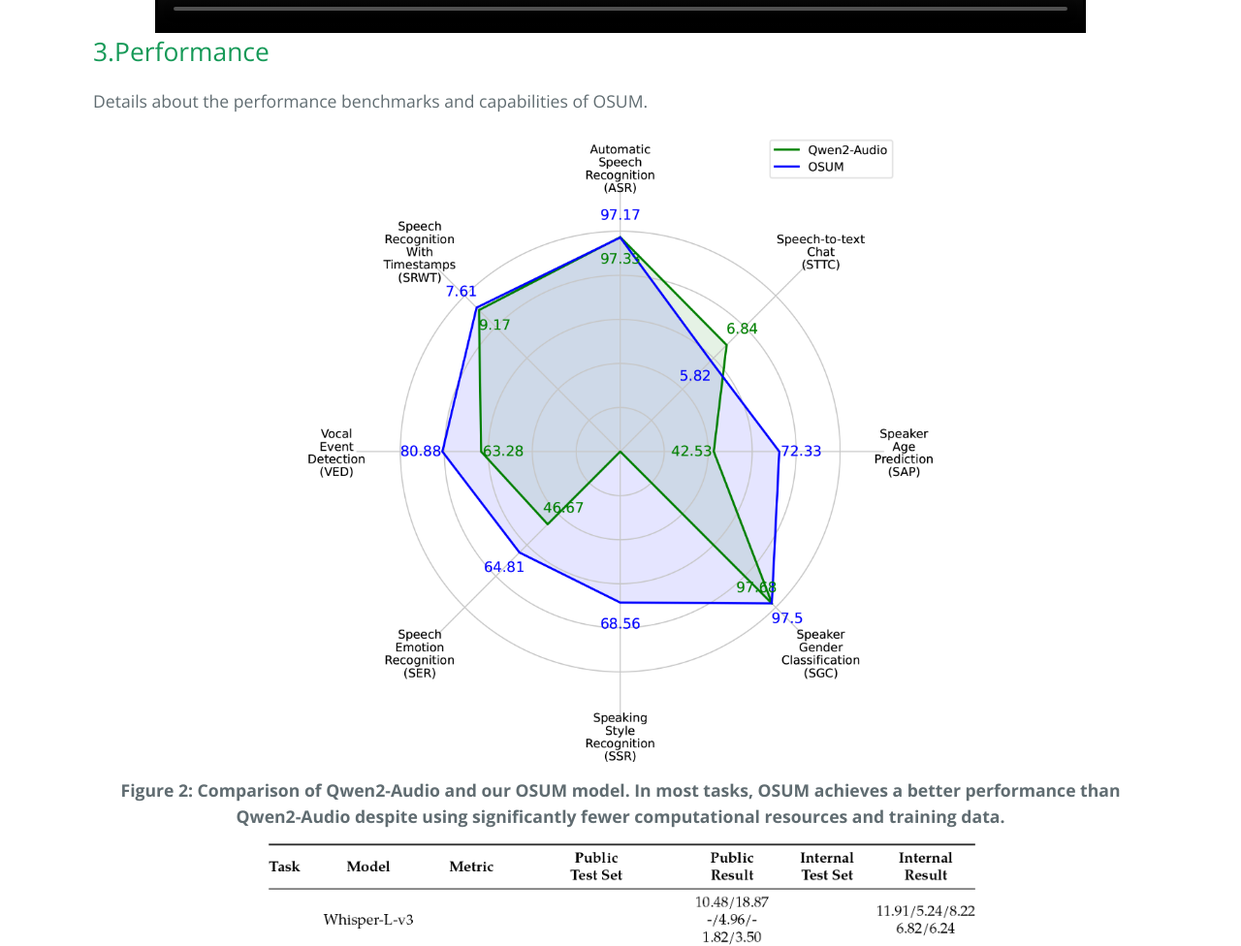
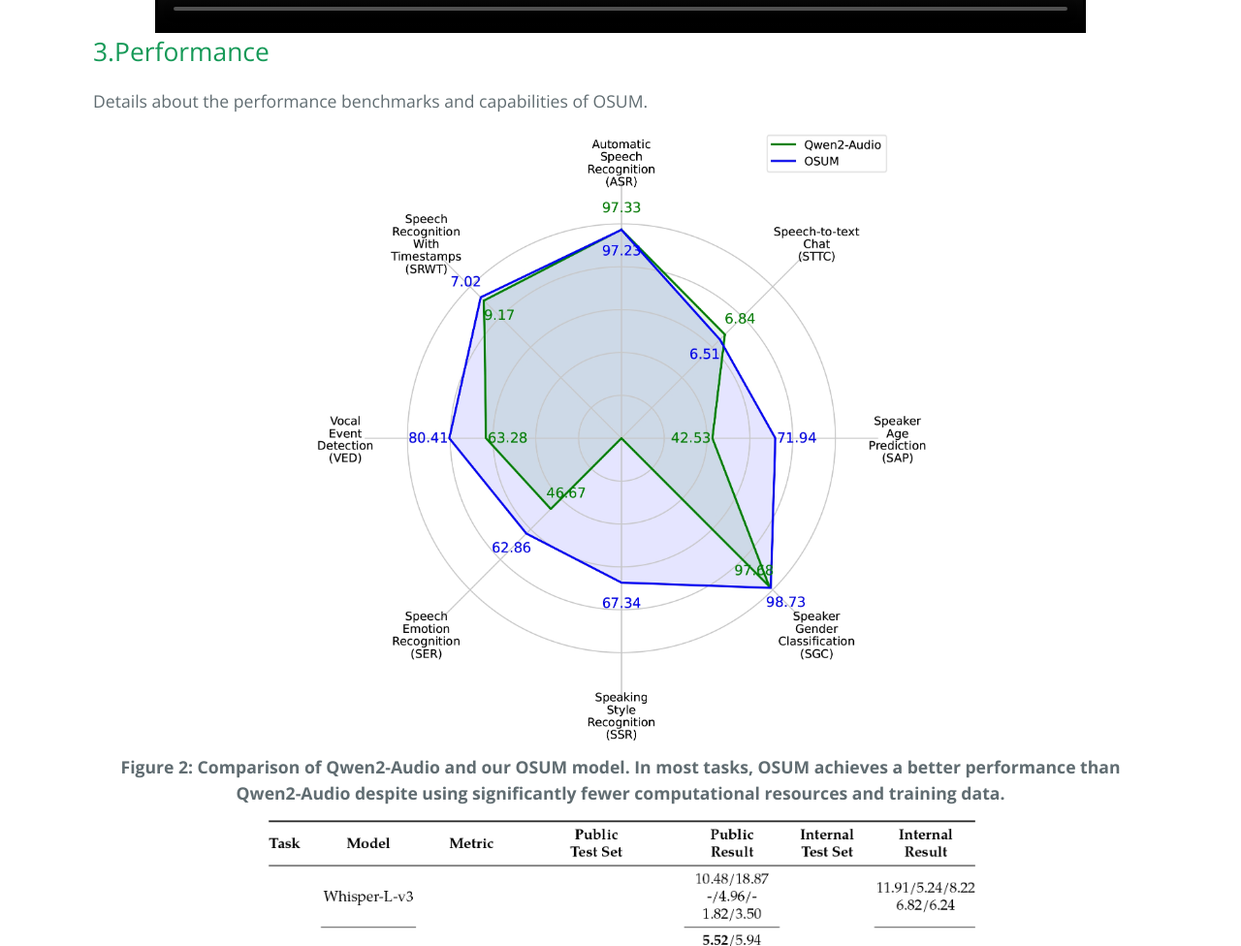
Before and after one commit to ASLP-lab/OSUM.github.io, a plain HTML site: page index.html in a window 1280 px wide. Shown: the part 6640-7616 px from the top of the page at 97% size. Drawn offline with nearby package versions, Linux system fonts and the light colour scheme; grey boxes are pictures that could not be loaded.

Commit message:
Update index.html

```diff
--- a/index.html
+++ b/index.html
@@ -188,7 +188,7 @@ research and innovation in advanced SULM technologies.</p>
             <p>Details about the performance benchmarks and capabilities of OSUM.</p>
             <tr>
 <!--           <center><img src='raw/fig/figure1.png' width="60%"></center> -->
-              <center><img src='raw/fig/radar.png' width="60%"></center>
+              <center><img src='raw/fig/radar.jpg' width="60%"></center>
 <!--               <embed src="raw/fig/radar.pdf" type="application/pdf" width="100%" height="600px" /> -->
          <center><span><b>Figure 2:  Comparison of Qwen2-Audio and our OSUM model. In most tasks, OSUM achieves a better performance than Qwen2-Audio despite using significantly fewer computational resources and training data.</b></span> </center>
         </tr>
```
